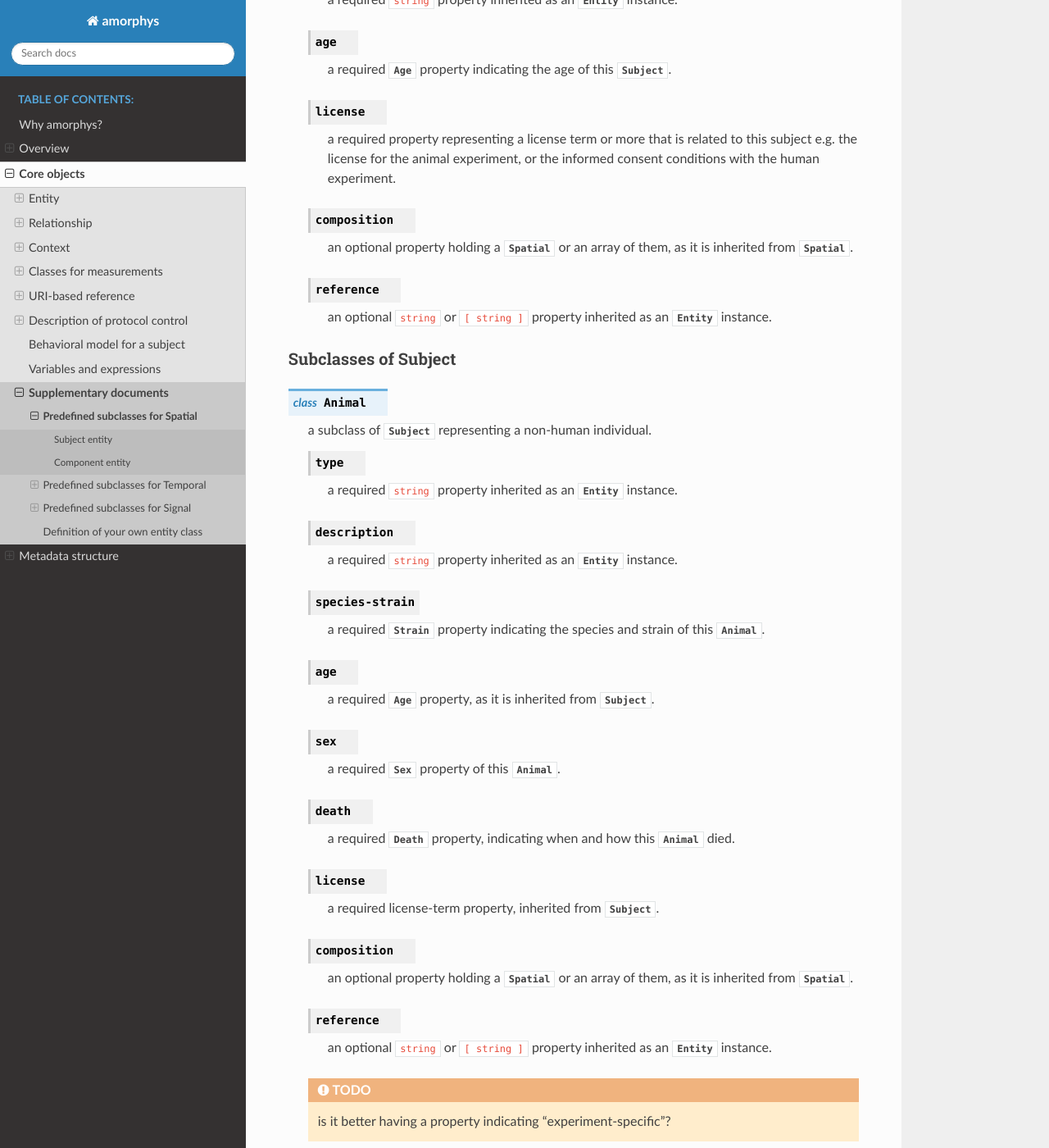
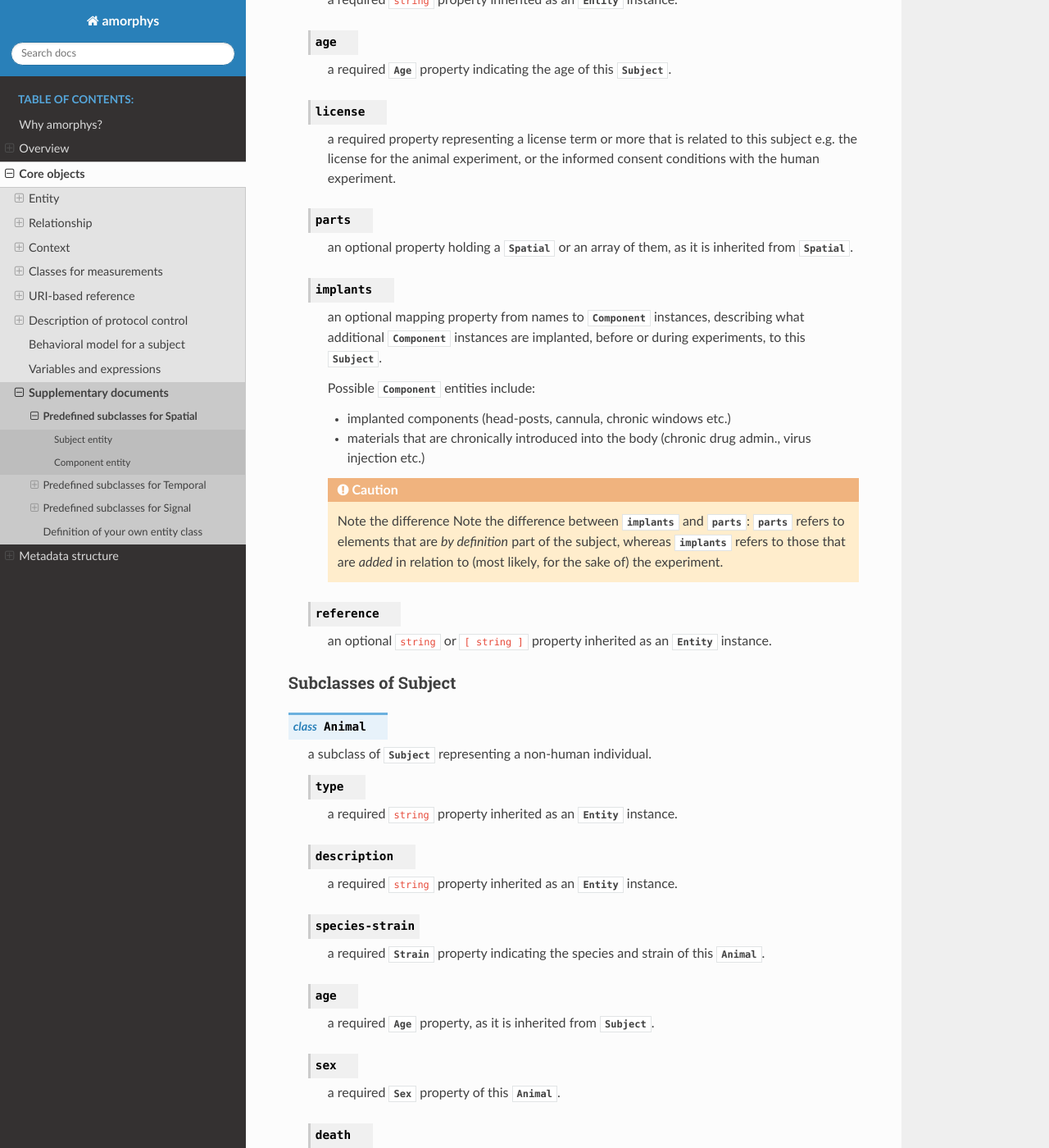
Before and after one commit to gwappa/amorphys, a Sphinx documentation site: the page built from docs/source/core/spatial.rst, in a window 1280 px wide and 1400 px high, scrolled down 740 px. Shown: the whole window at 82% size. Built offline with Sphinx 7.4.7 and the Read the Docs theme 2.0.0, drawn with Linux system fonts in a browser that asks for light colours; some of the changed text lies outside the part shown.

Commit message:
"core materials" to "subjects"

```diff
--- a/docs/source/core/entity.rst
+++ b/docs/source/core/entity.rst
@@ -62,7 +62,7 @@ You can check representative subclasses of :py:class:`Spatial`: see :doc:`spatia
 
         a required ``string`` property inherited as an :py:class:`Entity` instance.
 
-    .. py:attribute:: composition
+    .. py:attribute:: parts
 
         an optional property holding a :py:class:`Spatial` or an array of them.
         This property is used to represent a "part-of" relationship between
--- a/docs/source/core/spatial.rst
+++ b/docs/source/core/spatial.rst
@@ -36,10 +36,27 @@ Subject entity
         related to this subject e.g. the license for the animal experiment,
         or the informed consent conditions with the human experiment.
 
-    .. py:attribute:: composition
+    .. py:attribute:: parts
 
         an optional property holding a :py:class:`Spatial` or an array of them,
         as it is inherited from :py:class:`Spatial`.
+
+    .. py:attribute:: implants
+
+        an optional mapping property from names to :py:class:`Component` instances,
+        describing what additional :py:class:`Component` instances are implanted,
+        before or during experiments, to this :py:class:`Subject`.
+
+
+        Possible :py:class:`Component` entities include:
+
+        - implanted components (head-posts, cannula, chronic windows etc.)
+        - materials that are chronically introduced into the body (chronic drug admin., virus injection etc.)
+
+        .. caution:: Note the difference
+            Note the difference between :py:attr:`implants` and :py:attr:`parts`: :py:attr:`parts` refers to elements that are *by definition* part of the
+            subject, whereas :py:attr:`implants` refers to those that are *added*
+            in relation to (most likely, for the sake of) the experiment.
 
     .. py:attribute:: reference
 
@@ -83,7 +100,7 @@ Subclasses of Subject
 
         a required license-term property, inherited from :py:class:`Subject`.
 
-    .. py:attribute:: composition
+    .. py:attribute:: parts
 
         an optional property holding a :py:class:`Spatial` or an array of them,
         as it is inherited from :py:class:`Spatial`.
@@ -121,7 +138,7 @@ Subclasses of Subject
 
         a required license-term property, inherited from :py:class:`Subject`.
 
-    .. py:attribute:: composition
+    .. py:attribute:: parts
 
         an optional property holding a :py:class:`Spatial` or an array of them,
         as it is inherited from :py:class:`Spatial`.
@@ -161,7 +178,7 @@ Subclasses of Subject
 
         the required license-term property, inherited from :py:class:`Subject`.
 
-    .. py:attribute:: composition
+    .. py:attribute:: parts
 
         an optional property holding a :py:class:`Spatial` or an array of them,
         as it is inherited from :py:class:`Spatial`.
@@ -196,7 +213,7 @@ Component entity
         an optional (but recommended) property referring to an :py:class:`Individual`
         who supplied this :py:class:`Material` instance.
 
-    .. py:attribute:: composition
+    .. py:attribute:: parts
 
         an optional property holding a :py:class:`Spatial` or an array of them,
         as it is inherited from :py:class:`Spatial`.
@@ -230,7 +247,7 @@ Material and its related classes
 
         an optional (but recommended) property inherited from :py:class:`Component`.
 
-    .. py:attribute:: composition
+    .. py:attribute:: parts
 
         an optional property holding a :py:class:`Spatial` or an array of them,
         as it is inherited from :py:class:`Spatial`.
@@ -257,7 +274,7 @@ Material and its related classes
 
         an optional (but recommended) property inherited from :py:class:`Component`.
 
-    .. py:attribute:: composition
+    .. py:attribute:: parts
 
         an optional property holding a :py:class:`Spatial` or an array of them,
         as it is inherited from :py:class:`Spatial`.
@@ -294,7 +311,7 @@ Material and its related classes
 
         an optional (but recommended) property inherited from :py:class:`Component`.
 
-    .. py:attribute:: composition
+    .. py:attribute:: parts
 
         an optional property holding a :py:class:`Spatial` or an array of them,
         as it is inherited from :py:class:`Spatial`.
@@ -335,7 +352,7 @@ Apparatus and its related classes
         an optional ``string`` or ``[ string ]`` property inherited as an
         :py:class:`Entity` instance.
 
-    .. py:attribute:: composition
+    .. py:attribute:: parts
 
         an optional property holding a :py:class:`Spatial` or an array of them,
         as it is inherited from :py:class:`Spatial`.
@@ -382,7 +399,7 @@ Apparatus and its related classes
         an optional property consisting of a reference, or a list of references,
         to a :py:class:`Program` instance or more.
 
-    .. py:attribute:: composition
+    .. py:attribute:: parts
 
         an optional property holding a :py:class:`Spatial` or an array of them,
         as it is inherited from :py:class:`Spatial`.
--- a/docs/source/writing/index.rst
+++ b/docs/source/writing/index.rst
@@ -9,7 +9,7 @@ Here, metadata formatting in ``amorphys`` is described.
 
    overview
    organization
-   materials
+   subjects
    setups
    acquisition
    procedures
--- a/docs/source/writing/overview.rst
+++ b/docs/source/writing/overview.rst
@@ -10,7 +10,7 @@ Sections
 The ``amorphys`` metadata format consists of the following distinct sections:
 
 1. the ":doc:`organization <organization>`" section, describing **project organization**
-2. the ":doc:`materials <materials>`" section, describing the **core materials** used throughout an experiment.
+2. the ":doc:`subjects <subjects>`" section, describing the **subjects of interest** used throughout an experiment.
 3. the ":doc:`setups <setups>`" section, describing **spatial organization of each setup**
 4. the ":doc:`acquisition <acquisition>`" section, describing **programs and channels on each setup**
 5. the ":doc:`procedures <procedures>`" section, describing **experimental procedures for each subject**
--- a/docs/source/writing/setups.rst
+++ b/docs/source/writing/setups.rst
@@ -25,7 +25,7 @@ A typical :py:class:`setups` section would look like below:
             "description": "the setup for investigation of human foraging behavior.",
 
             "components": {
-                "subject": { "$ref": "materials.json#subject" },
+                "subject": { "$ref": "subjects.json#animal" },
                 "KeisukesDesk": {
                     ...
                 },
@@ -45,8 +45,6 @@ A typical :py:class:`setups` section would look like below:
             ]
         }
     }
-
-(refer to :doc:`materials` for what ``subject`` refers to)
 
 .. py:class:: setups
 
```
Also changed, not shown: docs/source/writing/materials.rst (deleted, +0 -59 lines), docs/source/writing/subjects.rst (added, +48 -0 lines).
